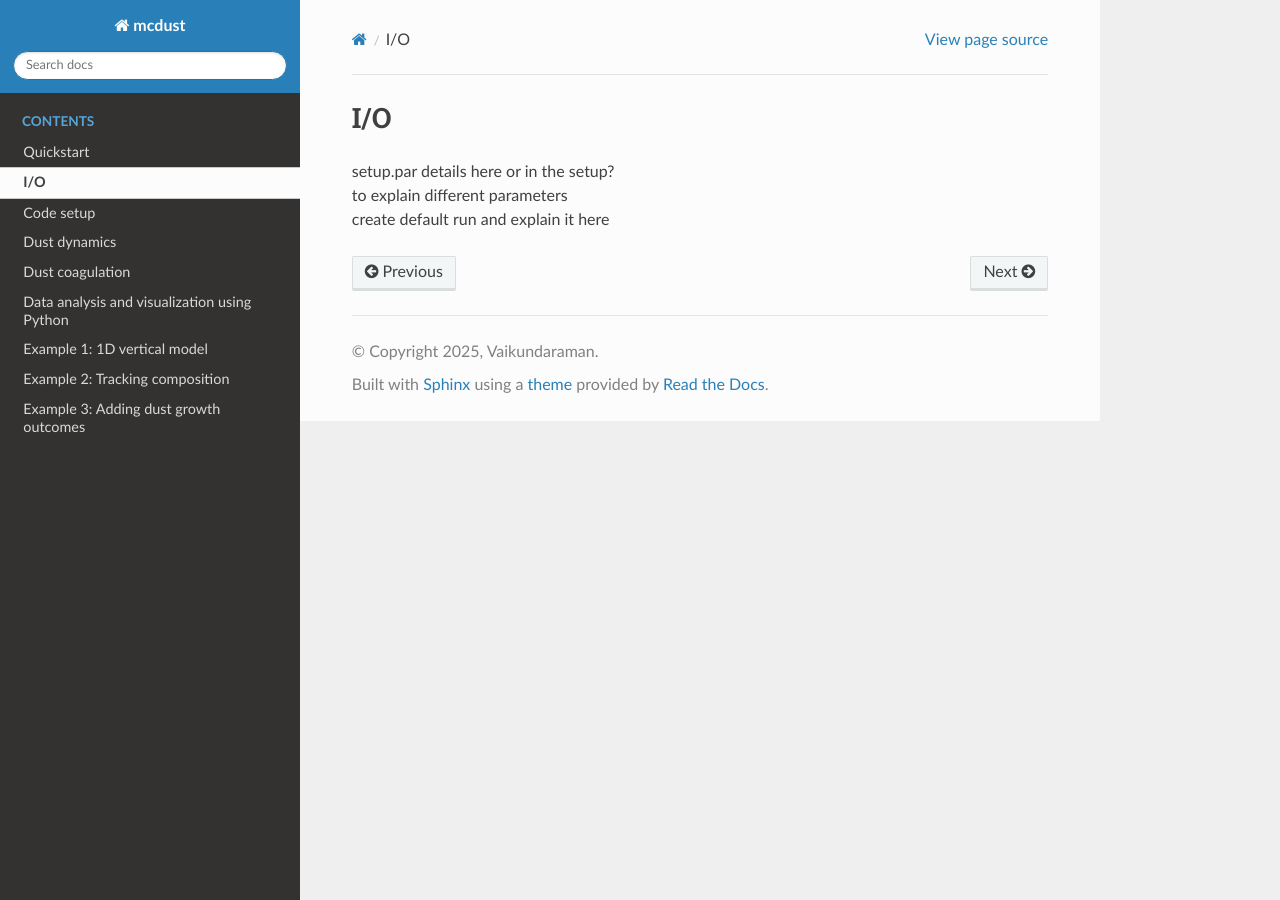
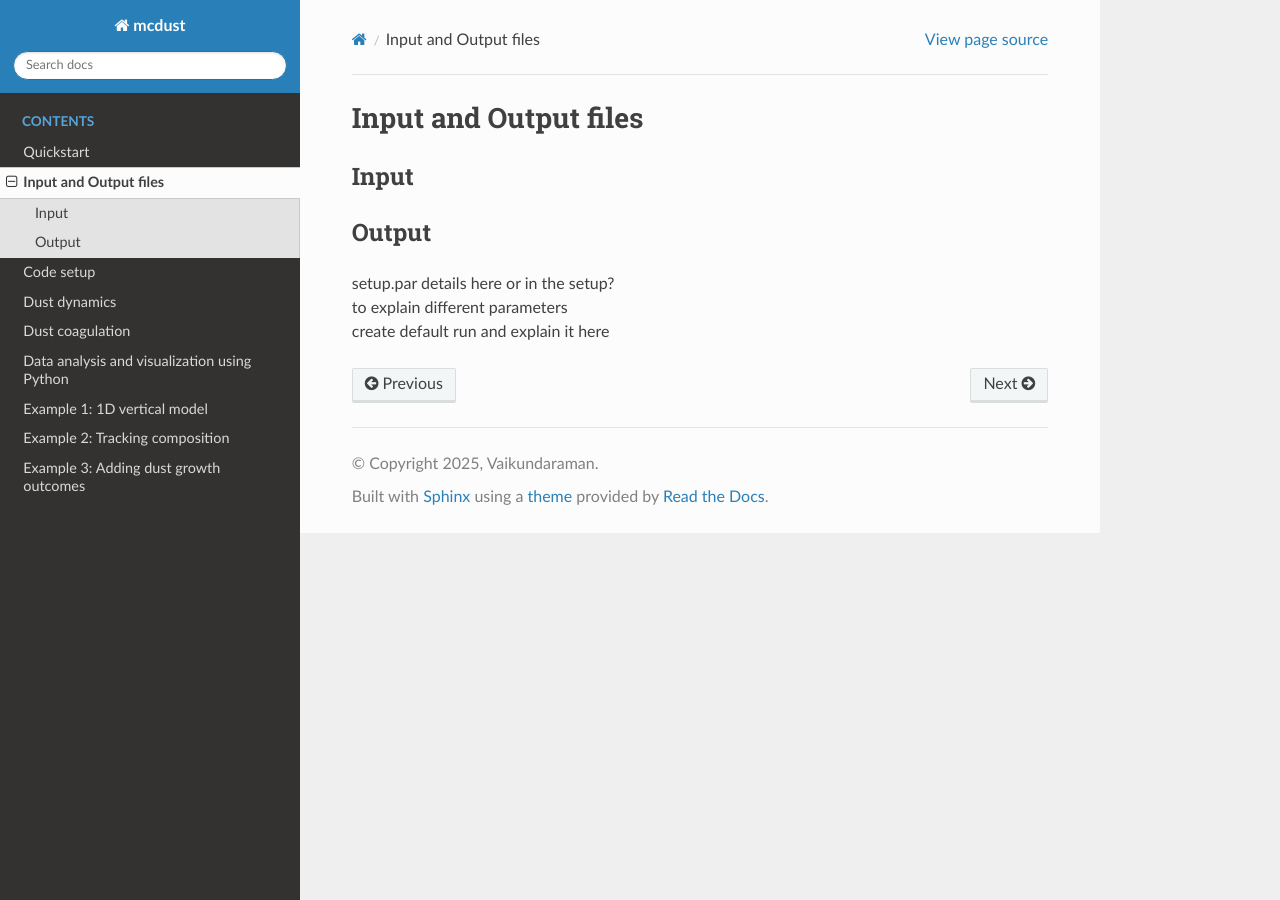
Before and after one commit to vicky1997/docs_test, a Sphinx documentation site: the page built from docs/source/inputoutput.rst, in a window 1280 px wide. Built offline with Sphinx 7.4.7 and the Read the Docs theme 3.1.0, drawn with Linux system fonts in a browser that asks for light colours; pages that are not in the unit, such as notebooks, are missing from menus.

```diff
--- a/docs/source/inputoutput.rst
+++ b/docs/source/inputoutput.rst
@@ -1,5 +1,14 @@
-I/O
+Input and Output files
 ============
+Input
+++++++
+
+
+Output
+++++++
+
+
+
 
 | setup.par details here or in the setup?
 | to explain different parameters
--- a/docs/source/setup.rst
+++ b/docs/source/setup.rst
@@ -9,7 +9,10 @@
 
     * a fortran-OpenMP installation
 
+    * a hdf5 serial installation
+
     * a Python installation (if you want to use the pre-written post-processing scripts)
+
 Now one can clone the github repository to use the code.
 
 :code:`git clone git@github.com:astrojoanna/mcdust.git`
```
Also changed, not shown: docs/source/images/mcdust_arch.png.
